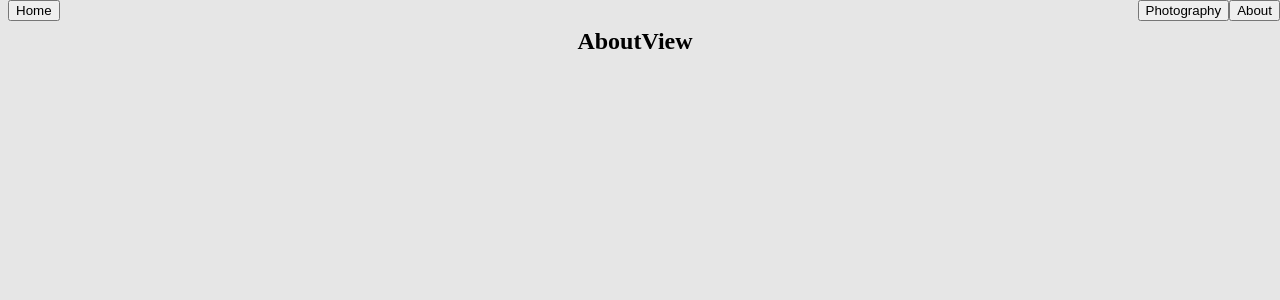
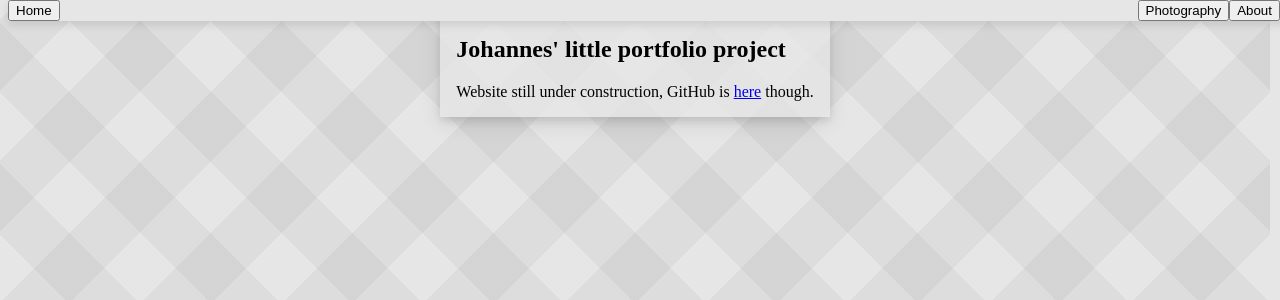
Before and after one commit to Mebu98/portfolio_website, a Vue app in the folder frontend/: page /about in a window 1280 px wide. Shown: the top 300 px of the page. Built offline with nearby package versions, Linux system fonts and the light colour scheme; no server answers.

Commit message:
Frontend development

```diff
--- a/frontend/src/App.vue
+++ b/frontend/src/App.vue
@@ -1,8 +1,11 @@
 <template>
-  <NavBar/>
   <main>
     <RouterView id="RouterView"/>
   </main>
+
+  <!-- Bit weird having the NavBar here considering it's on the top of the page,
+       but it prevents having to play around with Z-index in css. -->
+  <NavBar/>
 </template>
 
 <script setup>
--- a/frontend/src/components/PhotoModal.vue
+++ b/frontend/src/components/PhotoModal.vue
@@ -11,14 +11,14 @@
         <a id="photoLink" :href="imgKitEndpoint + selectedPhoto.imgName" target="_blank"><button>Full image</button></a>
       </div>
     </div>
+    <button id="closeButton" @click="$emit('close')" type="button">X</button>
   </div>
-  <button id="closeButton" @click="$emit('close')" type="button">X</button>
 </template>
 
 <script setup>
 import {imgKitEndpoint} from "../config.js";
 
-const imageSettings = "/tr:q-auto/"
+const imageSettings = "/tr:q-auto,w-auto/"
 </script>
 
 <script>
--- a/frontend/src/css/App.css
+++ b/frontend/src/css/App.css
@@ -46,8 +46,8 @@
     background:
         /*Found out background colors go in "reverse", so the one at the bottom is the "true" background,
         while the others get placed on top that one in "bottom to top order". */
-        /*repeating-linear-gradient(45deg, color-mix(in srgb, var(--alt1) var(--color-opacity), transparent) 0px, color-mix(in srgb, var(--alt1) var(--color-opacity), transparent) 50px, transparent 50px, transparent 100px),*/
-        /*repeating-linear-gradient(-45deg, color-mix(in srgb, var(--alt1) var(--color-opacity), transparent) 0px, color-mix(in srgb, var(--alt1) var(--color-opacity), transparent) 50px, transparent 50px, transparent 100px),*/
+        repeating-linear-gradient(45deg, color-mix(in srgb, var(--alt1) var(--color-opacity), transparent) 0px, color-mix(in srgb, var(--alt1) var(--color-opacity), transparent) 50px, transparent 50px, transparent 100px),
+        repeating-linear-gradient(-45deg, color-mix(in srgb, var(--alt1) var(--color-opacity), transparent) 0px, color-mix(in srgb, var(--alt1) var(--color-opacity), transparent) 50px, transparent 50px, transparent 100px),
         var(--main-bg-color)
     ;
 
@@ -74,10 +74,22 @@
     color: var(--base-text-color);
 }
 
+
+
 main{
-    display: flex;
-    justify-content: center;
-    align-items: center;
+    position: absolute;
 
-    min-width: max(calc(var(--w_raw) * 0.90), 90vw);
+
+    inset: 0;
+    max-width: fit-content;
+    height: fit-content;
+    margin-left: auto;
+    margin-right: auto;
+
+    padding: 0 1rem 0 1rem;
+
+    background-color: color-mix(in srgb, var(--main-bg-color) 75%, transparent);
+
+    box-shadow: 0 4px 8px 0 rgba(0, 0, 0, 0.1), 0 6px 20px 0 rgba(0, 0, 0, 0.10);
+
 }
--- a/frontend/src/css/NavBar.css
+++ b/frontend/src/css/NavBar.css
@@ -5,7 +5,7 @@
     top: 0;
     background: var(--main-bg-color);
 
-    /*box-shadow: 0 4px 8px 0 rgba(0, 0, 0, 0.2), 0 6px 20px 0 rgba(0, 0, 0, 0.19);*/
+    box-shadow: 0 4px 8px 0 rgba(0, 0, 0, 0.1);
 
 }
 
--- a/frontend/src/css/PhotoModal.css
+++ b/frontend/src/css/PhotoModal.css
@@ -97,12 +97,12 @@
 }
 
 #closeButton{
-    position: fixed;
+    position: absolute;
     width: min(2rem, 5vw);
     height: min(2rem, 5vw);
     opacity: 50%;
-    right: 5px;
-    top: 5px;
+    right: 1%;
+    top: 1%;
     padding: 0;
     margin: 0;
 }
--- a/frontend/src/css/PhotographyView.css
+++ b/frontend/src/css/PhotographyView.css
@@ -1,3 +1,5 @@
+
+
 #imageList {
     list-style: none;
     position: static;
@@ -8,14 +10,20 @@
 
 
     grid-template-columns: repeat(3, minmax(25%, 1fr));
-    grid-gap: 3%;
+    grid-gap: 2rem;
 
-    max-width: max(calc(var(--w_raw) * 0.85), 85vw);
-    min-width: max(calc(var(--w_raw) * 0.50), 50vw);
+    width: calc(var(--w_raw) * .8);
 
 
     margin-top: 2rem;
 }
+
+@media (orientation: landscape) {
+    #imageList{
+        width: calc(var(--w_raw) * .6);
+    }
+}
+
 
 .thumbnail {
     cursor: zoom-in;
--- a/frontend/src/router.js
+++ b/frontend/src/router.js
@@ -6,7 +6,7 @@
 const routes = [
     // Fix with HomeView eventually when multiple "sub-sites" have been created.
     // e.g HomeView should link to Photography, coding examples, games, and about etc.
-    {path: '/', name: "Home", component: HomeView},
+    {path: '/', name: "Home", component: PhotographyView},
     {path: '/about', name: "About", component: AboutView},
     {path: '/photography', name: "Photography", component: PhotographyView},
 
--- a/frontend/src/views/AboutView.vue
+++ b/frontend/src/views/AboutView.vue
@@ -1,5 +1,7 @@
 <template>
-  <h2>AboutView</h2>
+  <h2 style="padding-top: 1rem">Johannes' little portfolio project</h2>
+
+  <p>Website still under construction, GitHub is <a href="https://github.com/Mebu98/portfolio_website">here</a> though.</p>
 </template>
 
 <script>
--- a/package.json
+++ b/package.json
@@ -5,7 +5,7 @@
     "start:both": "concurrently -n \"BE,FE\" -c \"blue,red\" \"npm run start:backend\" \"npm run start:frontend\"",
 
     "dev:backend": "cd ./backend/server && npm run dev",
-    "dev:frontend": "cd ./frontend && npm run serve",
+    "dev:frontend": "cd ./frontend && npm run dev",
     "dev:both": "concurrently -n \"BE,FE\" -c \"blue,red\" \"npm run dev:backend\" \"npm run dev:frontend\"",
 
     "install:backend": "cd ./backend/server && npm install",
```
Also changed, not shown: 1 other file (tests, documents, lock files or other folders).
